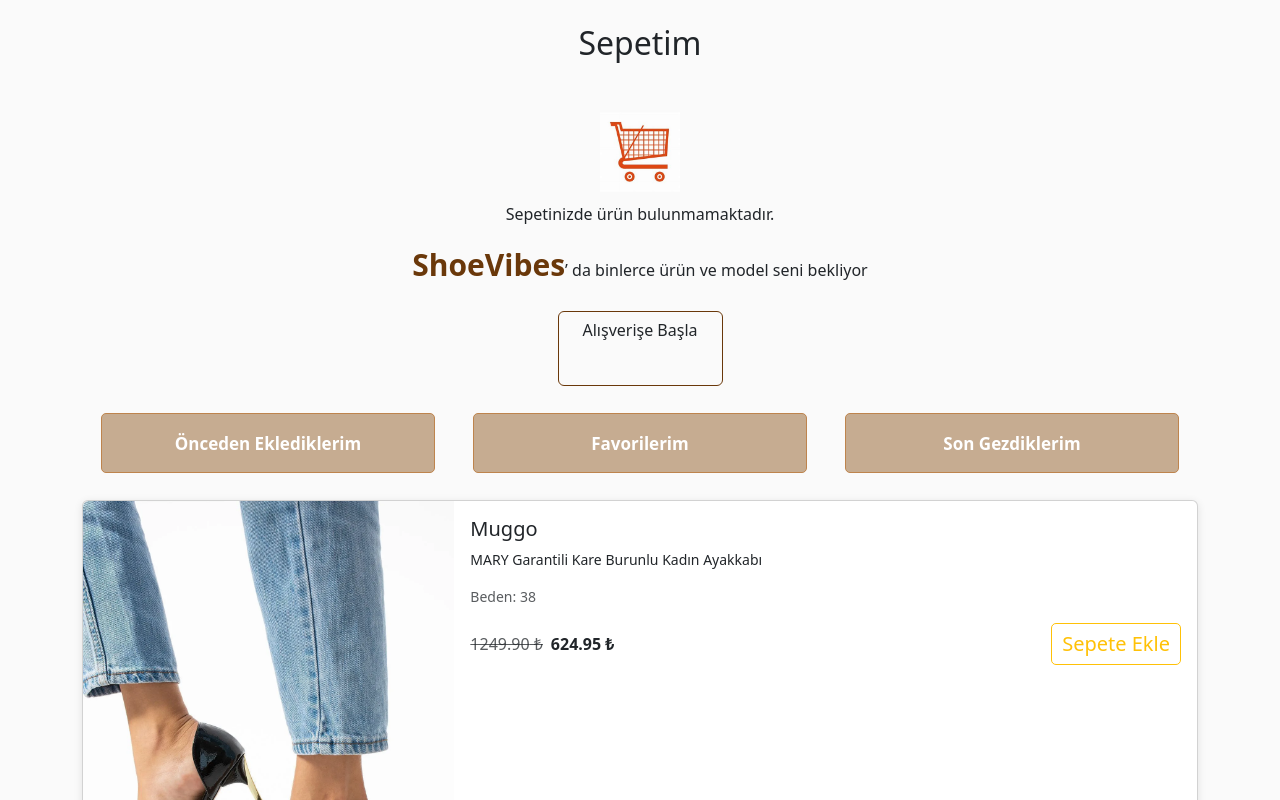
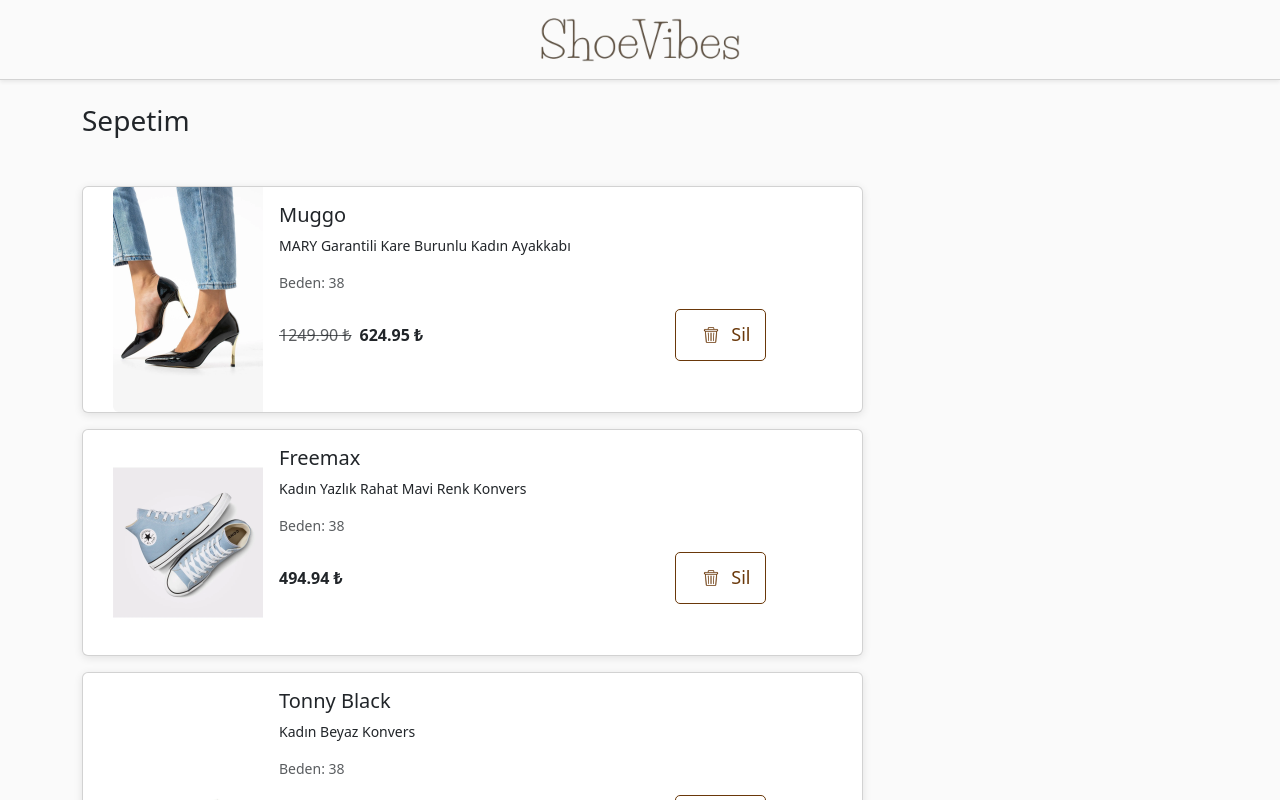
Before and after one commit to Ipekyurttas/ShoeVibes, a React (Vite) app: page /cart in a window 1280 px wide. Built offline with nearby package versions, Linux system fonts and the light colour scheme.

Commit message:
cart düzenlendi

```diff
--- a/src/CSS/Cart.css
+++ b/src/CSS/Cart.css
@@ -1,62 +1,95 @@
-/* src/CSS/Cart.css */
-
 .empty-cart {
   margin-top: 50px;
+  width: 100%;
 }
 
 .tabs button {
   width: 30%;
 }
 
+.item-list {
+  width: 70%;
+}
+
+.card-img {
+  width: 150px;
+  margin-left: 30px;
+}
+
 .item-list .card {
   box-shadow: 0 2px 8px rgba(0, 0, 0, 0.1);
 }
-.s-text{
-  color:#6a380a ;
+
+.s-text {
+  color: #6a380a;
   font-size: 30px;
-   font-weight: bold;
+  font-weight: bold;
 }
 
-.btn11{
-  background-color:#6a380a ;
-  color:white;
+.start-button {
+  width: 165px;
+  height: 50px;
+  background-color: #7f5539;
+  color: white;
+  text-align: center;
+  display: flex;
+  align-items: center;
+  justify-content: center;
+}
+
+.start-button:hover {
+  background-color: #5a2d0b;
+  color: white;
+}
+
+.btn11 {
+  background-color: #6a380a;
+  color: white;
   width: 200px;
   height: 75px;
   font-size: 20px;
   font-weight: bold;
   margin-top: 5px;
-  border-radius:5px ;
+  border-radius: 5px;
 }
 
 
-.btn1{
-  background-color:#c6ac91 ;
-  color:white;
+.btn1 {
+  background-color: #c6ac91;
+  color: white;
   width: 150px;
   height: 60px;
   font-size: 17px;
   font-weight: bold;
   margin-top: 3px;
   margin-bottom: 3px;
-  padding-bottom:3px;
+  padding-bottom: 3px;
   padding-top: 3px;
-  border-radius: 5px ;
+  border-radius: 5px;
   border-color: #be844d;
 }
 
 
 .btn2 {
-  border: 1px solid #ffc107; /* Sarı çerçeve */
-  color: #ffc107; /* Sarı yazı */
-  background-color: transparent; /* Şeffaf arka plan */
-  padding: 5px 10px;
-  font-size: 20px;
+  border: 1px solid #6a380a;
+  color: #6a380a;
+  background-color: transparent;
+  padding: 5px 15px;
+  font-size: 18px;
   border-radius: 5px;
   cursor: pointer;
   transition: all 0.3s ease;
+  text-align: center;
+  display: flex;
+  align-items: center;
+  justify-content: center;
 }
 
 .btn2:hover {
-  background-color: #ffc107; /* Üzerine gelindiğinde sarı arka plan */
-  color: #fff; /* Yazı rengi beyaz */
+  background-color: #c6ac91;
+  border: 1px solid #c6ac91;
 }
+
+.trash {
+  width: 40px;
+}
--- a/src/component/Cart.jsx
+++ b/src/component/Cart.jsx
@@ -1,4 +1,4 @@
-import React, { useState, useEffect } from 'react';
+import { useState, useEffect } from 'react';
 import { getCartByUserId } from '../services/cartService';
 
 const Cart = ({ userId }) => {
--- a/src/component/CategoryNav.jsx
+++ b/src/component/CategoryNav.jsx
@@ -1,7 +1,6 @@
 import React, { useState, useEffect, useRef } from 'react';
 import { Navbar, Nav, Container } from 'react-bootstrap';
 import 'bootstrap/dist/js/bootstrap.bundle.min';
-import { ToastContainer } from 'react-toastify';
 import 'react-toastify/dist/ReactToastify.css';
 import { useNavigate } from 'react-router-dom';
 import adidaslogo from "../images/adidaslogo.jpg";
--- a/src/page/Cart.jsx
+++ b/src/page/Cart.jsx
@@ -4,12 +4,15 @@ import '../CSS/Cart.css'; // özel stiller için
 import stiletto from "../images/stiletto.webp";
 import convers from "../images/conversebrands.webp";
 import convers1 from "../images/conversebrands1.webp";
-import boşsepet from "../images/boşSepet.jpeg";
+import cart from "../images/shopping-cart.png";
+import bin from "../images/bin.png";
 import "../CSS/Cart.css"
+import UserHeader from '../component/UserHeader';
 
 
 function Cart() {
     const [activeTab, setActiveTab] = useState('onceEklenenler');
+    // const [cartItems, setCartItems] = useState([]);
     const [cartItems, setCartItems] = useState([
         {
             id: 1,
@@ -50,33 +53,41 @@ function Cart() {
     };
 
     return (
+        <>
+            <UserHeader />
             <div className="container mt-4">
-            <h2 className="text-center mb-4">Sepetim</h2>
 
                 {/* Eğer sepet boşsa */}
-            {cartItems.filter(item => item.inCart).length === 0 && (
+                {cartItems.length === 0 && (
+                    <div>
+                        <h2 className="text-center mb-4">Sepetim</h2>
                         <div className="empty-cart text-center">
-                    <img src={boşsepet} alt="Boş Sepet" style={{ width: "80px", height:"80px", marginBottom: "10px" }} />
+                            <img src={cart} alt="Boş Sepet" style={{ width: "120px", height: "120px", marginBottom: "10px" }} />
                             <p >Sepetinizde ürün bulunmamaktadır.</p>
                             <p><span className="s-text">ShoeVibes</span>’ da binlerce ürün ve model seni bekliyor</p>
-                    <Link to="/" className="btn mt-2" style={{ width: "165px", height: "75px", borderColor:"#6a380a",}}>Alışverişe Başla</Link>
+                            <div className="d-flex justify-content-center mt-2">
+                                <Link to="/" className="btn mt-2 start-button">Alışverişe Başla</Link>
+                            </div>
+                        </div>
                     </div>
                 )}
 
                 {/* Eğer ürün varsa */}
                 {cartItems.length > 0 && (
                     <>
-                    <div className="tabs d-flex justify-content-around my-4">
+                        {/* <div className="tabs d-flex justify-content-around my-4">
                             <button className={`btn1 ${activeTab === 'onceEklenenler' ? 'btn-warning' : 'btn-outline-warning'}`} onClick={() => setActiveTab('onceEklenenler')}>Önceden Eklediklerim</button>
                             <button className={`btn1 ${activeTab === 'favoriler' ? 'btn-outline-warning' : 'btn-outline-warning'}`} onClick={() => setActiveTab('favoriler')}>Favorilerim</button>
                             <button className={`btn1 ${activeTab === 'sonGezdiklerim' ? 'btn-outline-warning' : 'btn-outline-warning'}`} onClick={() => setActiveTab('sonGezdiklerim')}>Son Gezdiklerim</button>
-                    </div>
+                        </div> */}
+
+                        <h3 className="mb-5">Sepetim</h3>
 
                         <div className="item-list">
                             {cartItems.map(item => (
                                 <div key={item.id} className="card mb-3">
                                     <div className="row g-0">
-                                    <div className="col-4">
+                                        <div className="col-4 card-img">
                                             <img src={item.imageUrl} className="img-fluid rounded-start" alt={item.name} />
                                         </div>
                                         <div className="col-8">
@@ -89,11 +100,8 @@ function Cart() {
                                                         {item.oldPrice && <span className="text-muted text-decoration-line-through me-2">{item.oldPrice.toFixed(2)} ₺</span>}
                                                         <span className="fw-bold">{item.price.toFixed(2)} ₺</span>
                                                     </div>
-                                                {!item.inCart ? (
-                                                    <button className="btn2 " onClick={() => addToCart(item.id)}>Sepete Ekle</button>
-                                                ) : (
-                                                    <span className="badge bg-success">Sepette</span>
-                                                )}
+                                                        <button className="btn2 " onClick={() => addToCart(item.id)}><img src={bin} className='trash'/>Sil</button>
+
                                                 </div>
                                             </div>
                                         </div>
@@ -104,6 +112,7 @@ function Cart() {
                     </>
                 )}
             </div>
+        </>
     );
 }
 
```
Also changed, not shown: src/images/bin.png (added), src/images/shopping-cart.png (added). Lines whose indentation alone changed are shown as unchanged.
